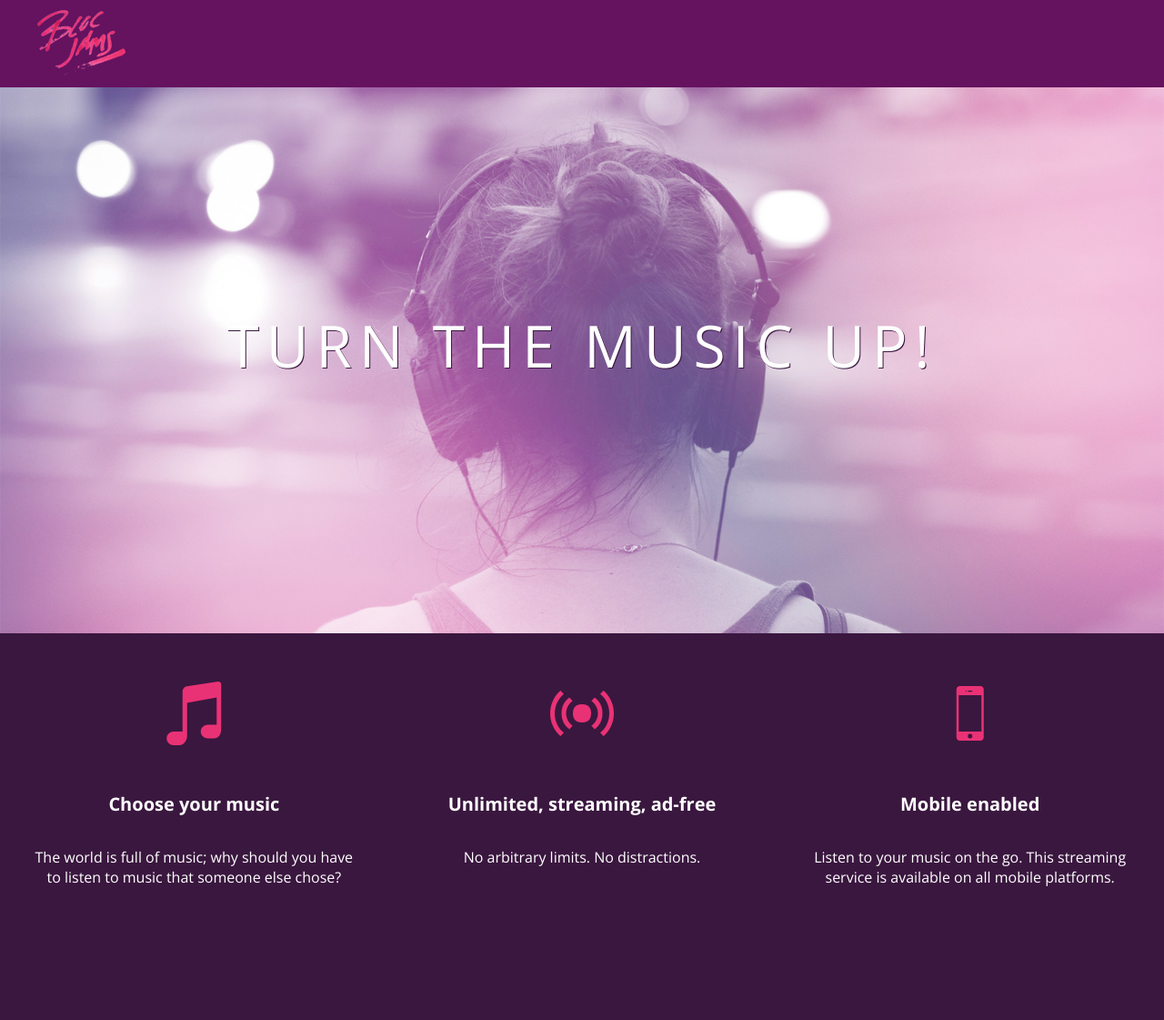
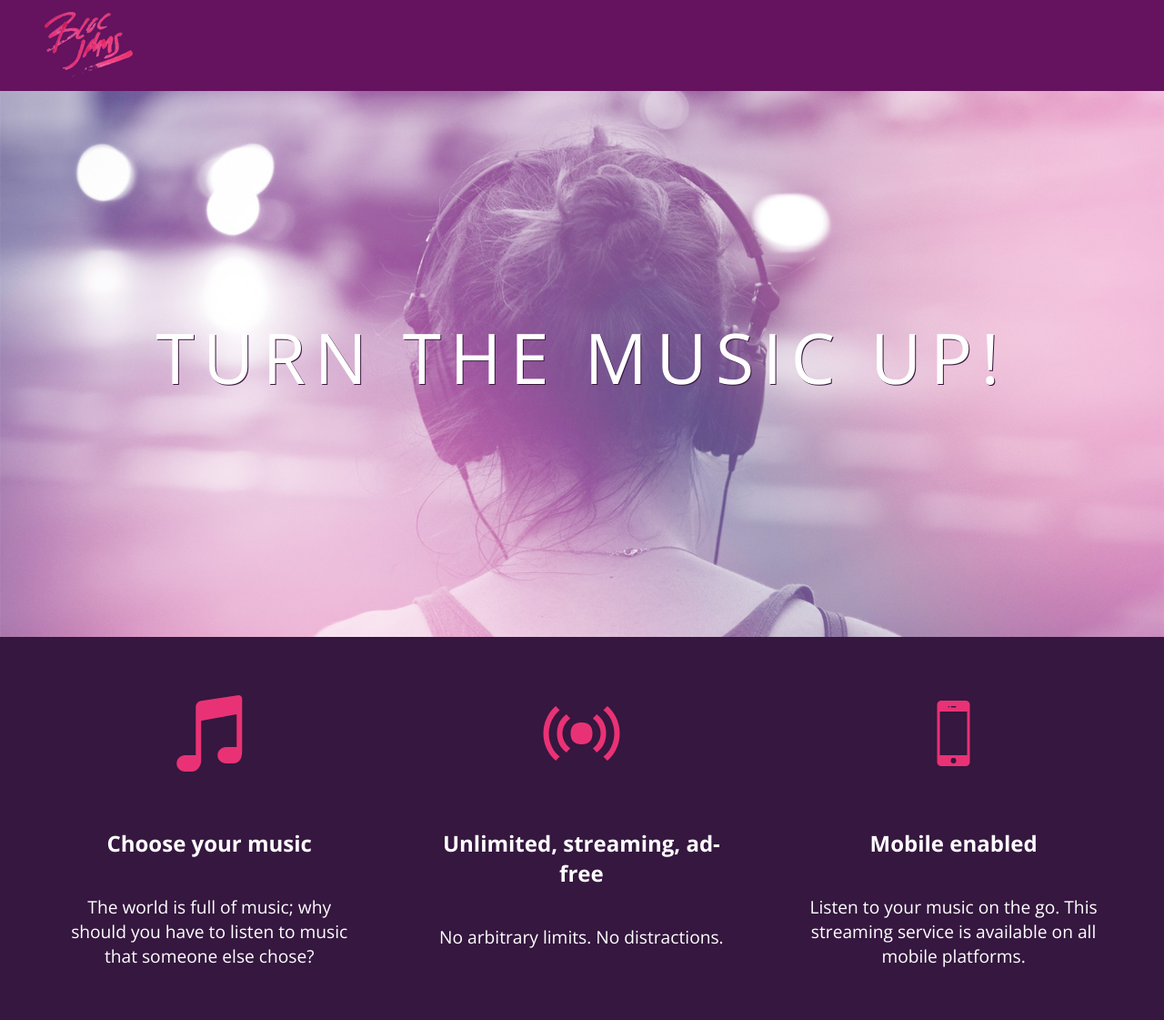
Before and after one commit to jonmanes/bloc-jams, a plain HTML site: page index.html in a window 1280 px wide. Shown: the whole page at 91% size. Before the commit the page ends 1023 px from the top, so only its background shows below. Drawn offline with nearby package versions, Linux system fonts and the light colour scheme.

Commit message:
Checkpoint 4 HTML & CSS: Responsiveness

```diff
--- a/index.html
+++ b/index.html
@@ -2,10 +2,12 @@
  <html>
      <head>
      <title>Bloc Jams</title>
+         <meta name="viewport" content="width=device-width, initial-scale=1">
          <link rel="stylesheet" type="text/css" href="http://fonts.googleapis.com/css?family=Open+Sans:400,800,600,700,300">
          <link rel="stylesheet" type="text/css" href="http://code.ionicframework.com/ionicons/2.0.1/css/ionicons.min.css">
          <link rel="stylesheet" type="text/css" href="styles/normalize.css">
          <link rel="stylesheet" type="text/css" href="styles/main.css">
+         <link rel="stylesheet" type="text/css" href="styles/landing.css">
      </head>
      <body class ="landing">
          <nav class="navbar"> <!-- navigation bar -->
@@ -14,18 +16,18 @@
          <section class="hero-content"> <!-- hero content -->
              <h1 class="hero-title">Turn the music up!</h1>
          </section>
-            <section class="selling-points"> <!-- selling points -->
-             <div class="point">
+            <section class="selling-points container"> <!-- selling points -->
+             <div class="point column third">
                  <span class="ion-music-note"></span>
                  <h5 class="point-title">Choose your music</h5>
                  <p class="point-description">The world is full of music; why should you have to listen to music that someone else chose?</p>
              </div>
-              <div class="point">
+              <div class="point column third">
                  <span class="ion-radio-waves"></span>
                  <h5 class="point-title">Unlimited, streaming, ad-free</h5>
                  <p class="point-description">No arbitrary limits. No distractions.</p>
               </div>
-               <div class="point">
+               <div class="point column third">
                  <span class="ion-iphone"></span>
                  <h5 class="point-title">Mobile enabled</h5>
                  <p class="point-description">Listen to your music on the go. This streaming service is available on all mobile platforms.</p>
--- /dev/null
+++ b/styles/landing.css
@@ -0,0 +1,50 @@
+body.landing {
+    background-color: rgb(53,23,63);
+}
+
+.hero-content {
+     position: relative;
+     min-height: 600px;
+     background-image: url(../assets/images/bloc_jams_bg.jpg);
+     background-repeat: no-repeat;
+     background-position: center center;
+     background-size: cover;
+ }
+
+.hero-content .hero-title {
+     position: absolute;
+     top: 40%;
+     -webkit-transform: translateY(-50%);
+     -moz-transform: translateY(-50%);
+     -ms-transform: translateY(-50%);
+     transform: translateY(-50%);
+     width: 100%;
+     text-align: center;
+     font-size: 4rem;
+     font-weight: 300;
+     text-transform: uppercase;
+     letter-spacing: 0.5rem;
+     text-shadow: 1px 1px 0px rgb(58,23,63);
+ }
+
+ .selling-points {
+     position: relative;
+
+ }
+
+ .point {
+     position: relative;
+     padding: 2rem;
+     text-align: center;
+ }
+
+ .point .point-title {
+     font-size: 1.25rem;
+ }
+
+ .ion-music-note,
+ .ion-radio-waves,
+ .ion-iphone {
+     color: rgb(233,50,117);
+     font-size: 5rem;
+ }
--- a/styles/main.css
+++ b/styles/main.css
@@ -1,16 +1,17 @@
+*, *::before, *::after {
+    -moz-box-sizing: border-box;
+    -webkit-box-sizing: border-box;
+    box-sizing: border-box;
+}
 html {
-     height: 100%; /* makes sure our HTML takes up 100% of the browser window */
+     height: 100%;
      font-size: 100%;
  }
 
  body {
-     font-family: 'Open Sans'; /* sets our font to the "Open Sans" typeface */
-     color: white;             /* sets the text color to white */
-     min-height: 100%;         /* says the height of the body must be, at minimum, 100% of the window */
- }
-
- body.landing {
-     background-color: rgb(58,23,63); /* sets the background color to an RGB value (see below) */
+     font-family: 'Open Sans';
+     color: white;
+     min-height: 100%;
  }
 
  .navbar {
@@ -19,56 +20,32 @@ html {
  }
 
  .navbar .logo {
-     position: relative; /* positioning will be explained in a resource */
+     position: relative;
      left: 2rem;
  }
-.hero-content {
-     position: relative; /* positioning will be explained in a resource */
-     min-height: 600px;  /* hero content element must be _at least_ 600 pixels */
-     background-image: url(../assets/images/bloc_jams_bg.jpg);
-     background-repeat: no-repeat;
-     background-position: center center;
-     background-size: cover;
- }
-.hero-content .hero-title {
-     position: absolute;             /* positioning will be explained in a resource */
-     top: 40%;                       /* positioning will be explained in a resource */
-     -webkit-transform: translateY(-50%);
-     -moz-transform: translateY(-50%);
-     -ms-transform: translateY(-50%);
-     transform: translateY(-50%);
-     width: 100%;                    /* makes sure the title inhabits the full width of its container */
-     text-align: center;             /* aligns text in the horizontal center of the element */
-     font-size: 4rem;                /* specifies the size of the font in root em units */
-     font-weight: 300;               /* makes the font thinner or lighter weight */
-     text-transform: uppercase;      /* transforms the text to be all uppercase lettering */
-     letter-spacing: 0.5rem;         /* puts 0.5 root ems worth of space between each letter */
-     text-shadow: 1px 1px 0px rgb(58,23,63); /* creates a shadow underneath the text for readability over the image */
- }
- .selling-points {
-     position: relative;
-     display: table;
-     width: 100%;
-     -webkit-box-sizing: border-box;
-     -moz-box-sizing: border-box;
-     box-sizing: border-box; /* we'll explain this in a resource */
- }
 
- .point {
-     display: table-cell;
-     position: relative;
-     width: 33.3%;
-     padding: 2rem;
-     text-align: center;
- }
+.container {
+    margin: 0 auto;
+    max-width: 64rem;
+}
 
- .point .point-title {
-     font-size: 1.25rem;
- }
+@media (min-width: 640px){
+    html {font-size: 112%; }
 
- .ion-music-note,
- .ion-radio-waves,
- .ion-iphone {
-     color: rgb(233,50,117);
-     font-size: 5rem;
- }
+    .column {
+        float: left;
+        padding-left: 1rem;
+        padding-right: 1rem;
+    }
+
+     .column.full { width: 100%; }
+     .column.two-thirds { width: 66.7%; }
+     .column.half { width: 50%; }
+     .column.third { width: 33.3%; }
+     .column.fourth { width: 25%; }
+     .column.flow-opposite { float: right; }
+}
+
+@media (min-width: 1024px){
+    html {font-size: 120%; }
+}
```
